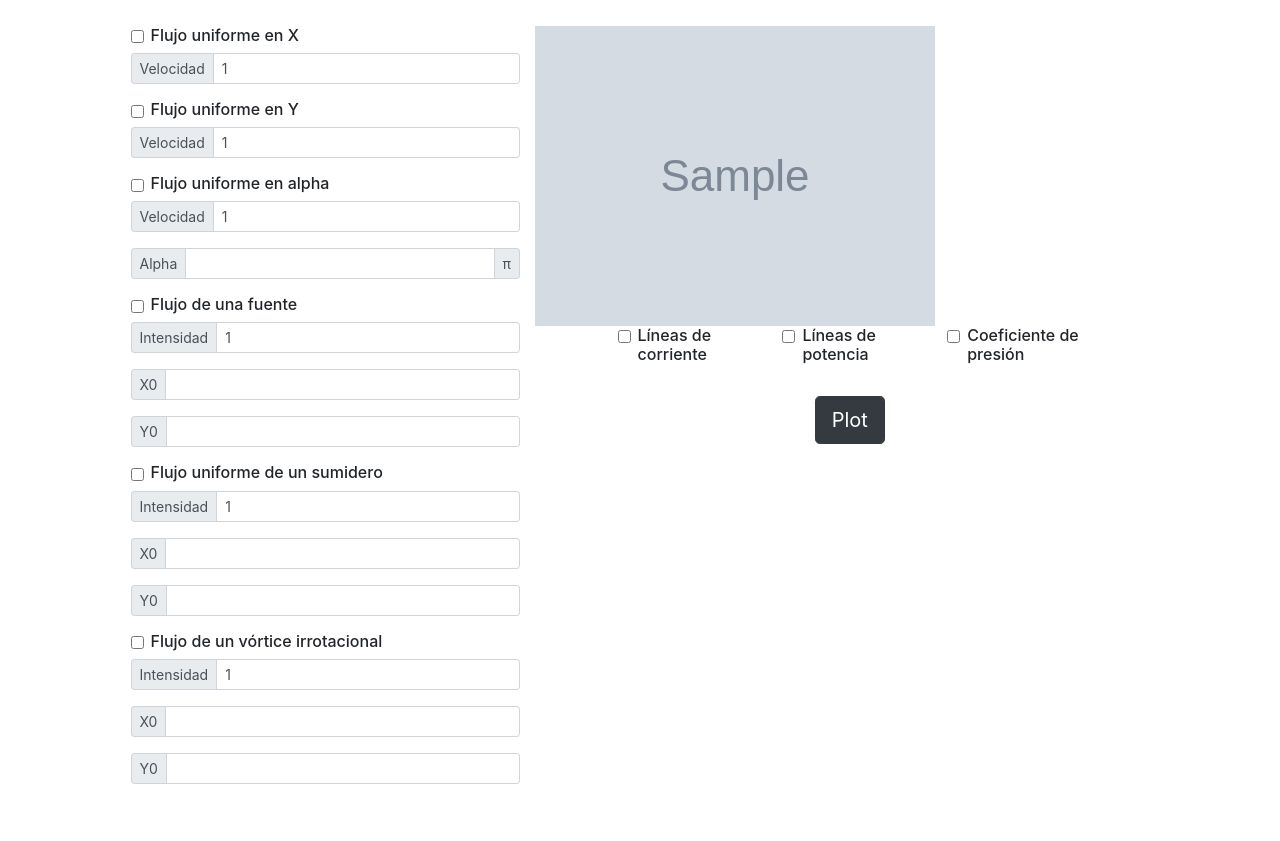
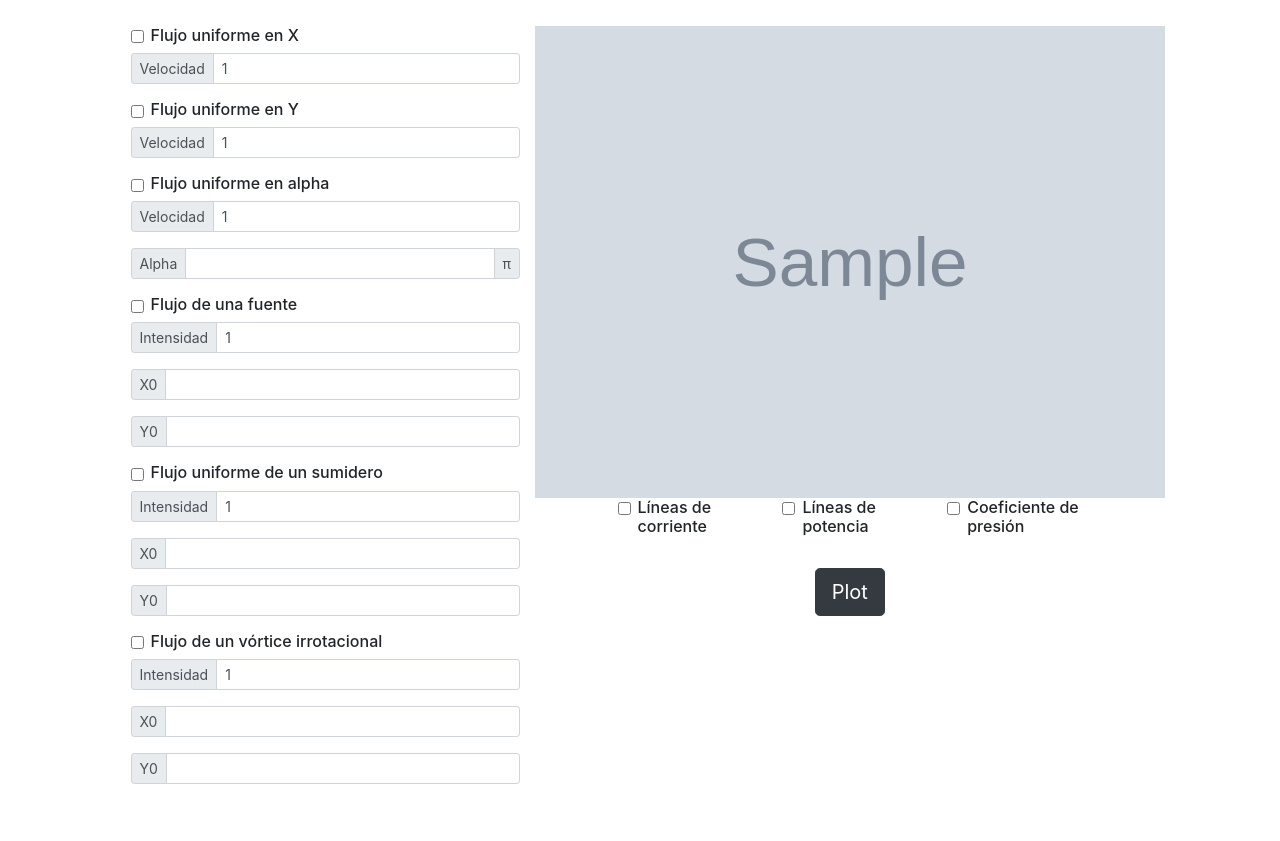
Before and after one commit to cacosandon/stream-interface, a Flask app: template templates/plot.html in a window 1280 px wide. Run offline with Flask 2, Linux system fonts and the light colour scheme; the template is opened without the code that fills it: most values are stand-ins (such as "Sample title", 1, 10 or a date in 2020); grey boxes marked "Sample" are stand-in pictures; parts of the project's set-up code (start-up, migrations or seed data) failed here and were passed over; some libraries are stand-ins or nearby versions.

Commit message:
Updating css

```diff
--- a/functions.py
+++ b/functions.py
@@ -108,8 +108,6 @@ def superposicion(u_list, v_list, psi_list, potencia, corriente, presion):
   #Graficamos
 
   fig, ax = plt.subplots()
-  plt.xlabel('x', fontsize=16)
-  plt.ylabel('y', fontsize=16)
   plt.xlim(-10, 10)
   plt.ylim(-10, 10)
 
--- a/static/css/app.css
+++ b/static/css/app.css
@@ -9,6 +9,8 @@ body {
 
 img {
     margin: 0;
+    width: 100%;
+    height: auto;
 }
 
 .fixed-height {
```
Also changed, not shown: static/img/line.gif.
